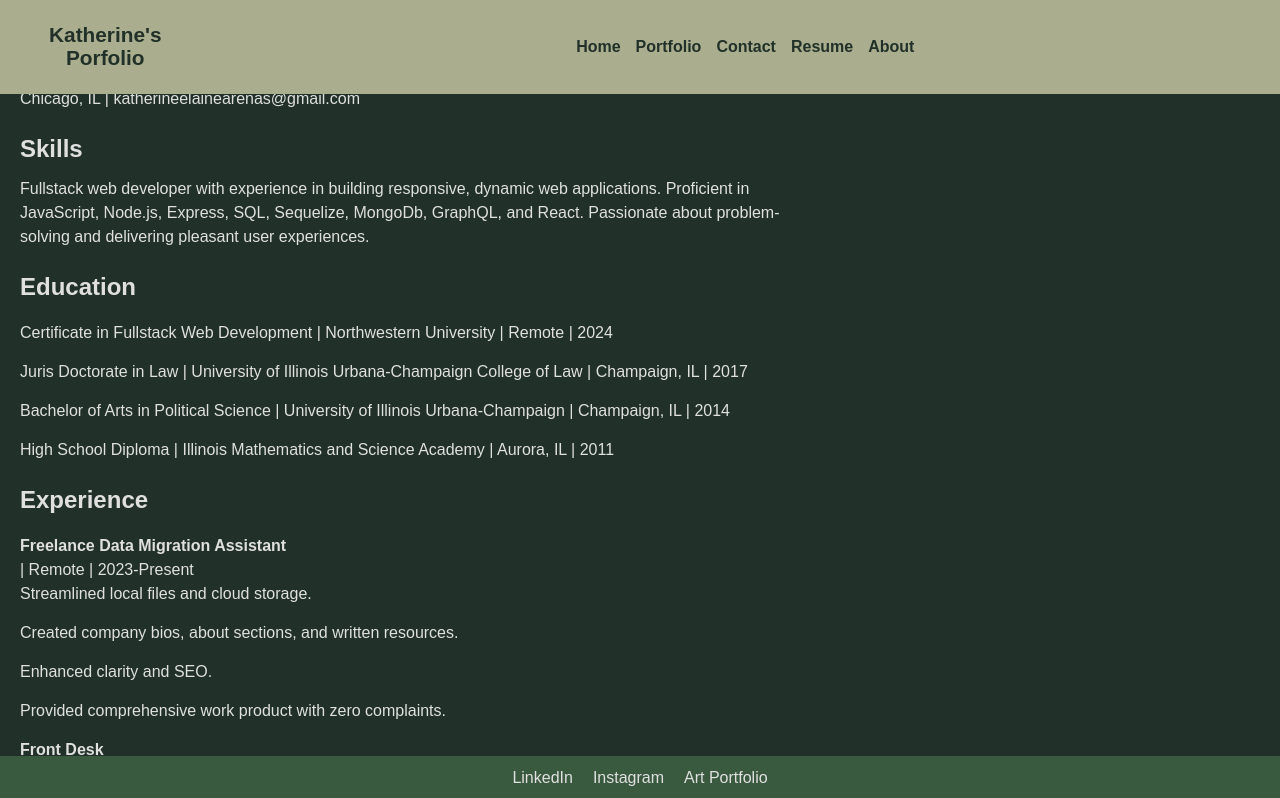
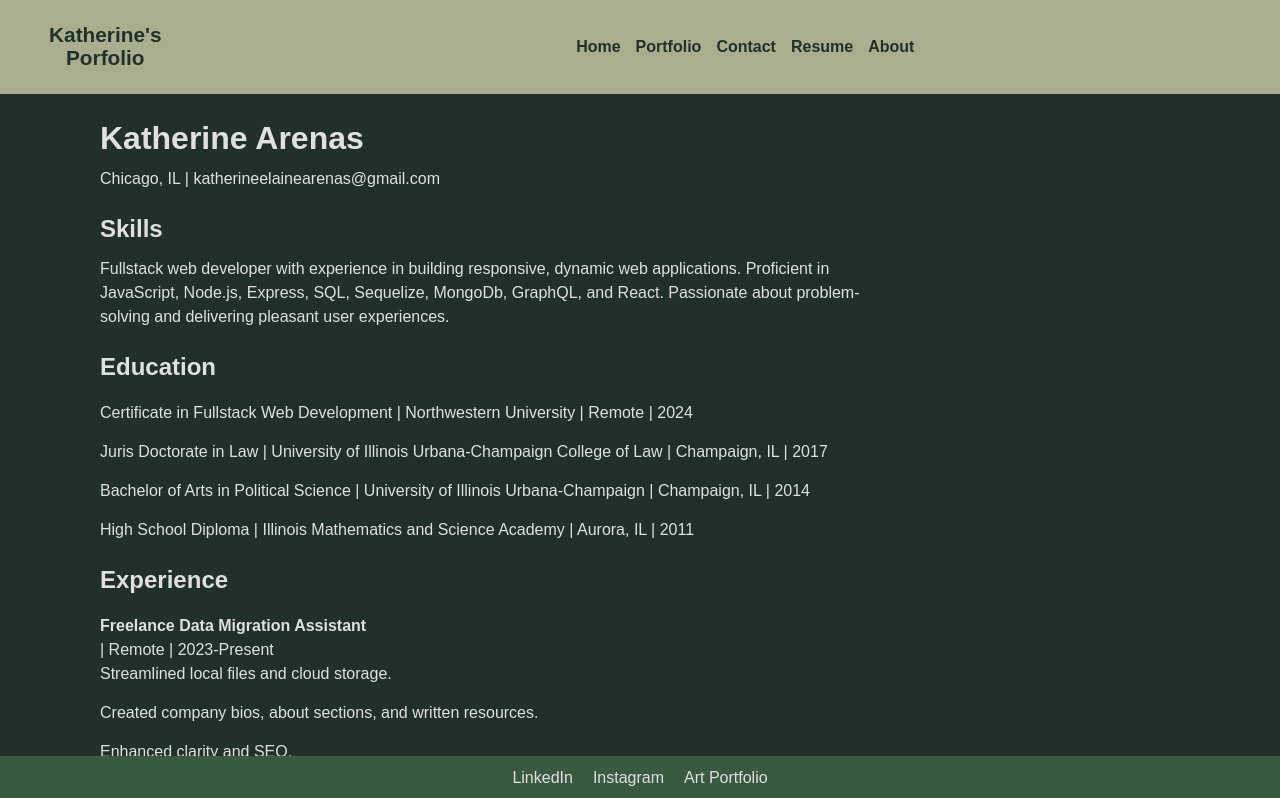
Before and after one commit to katherinearenas/react-portfolio, a React (Vite) app: page /resume in a window 1280 px wide. Shown: the top 798 px of the page. Built offline with nearby package versions, Linux system fonts and the light colour scheme.

Commit message:
added padding

```diff
--- a/src/components/style/header.css
+++ b/src/components/style/header.css
@@ -4,7 +4,7 @@
   padding: 10px 20px;
   display: flex;
   position: fixed;
-  top 0;
+  top: 0;
   justify-content: space-between;
   text-align: center;
   width: 100%;
--- a/src/pages/style/contact.css
+++ b/src/pages/style/contact.css
@@ -1,7 +1,7 @@
 .contact-container {
     max-width: 600px;
     margin: 0 auto;
-    padding: 20px;
+    padding: 100px;
     text-align: center;
   }
 
--- a/src/pages/style/home.css
+++ b/src/pages/style/home.css
@@ -1,6 +1,6 @@
 .home-container {
     text-align: center;
-    padding: 20px;
+    padding: 100px;
   }
 
   .cards-container {
--- a/src/pages/style/portfolio.css
+++ b/src/pages/style/portfolio.css
@@ -1,6 +1,7 @@
 .portfolio-container {
-    padding: 20px;
+    padding: 100px;
     text-align: center;
+
   }
 
   .cards-container {
--- a/src/pages/style/resume.css
+++ b/src/pages/style/resume.css
@@ -1,7 +1,8 @@
 .resume-container {
-    padding: 20px;
+    padding: 100px;
     max-width: 800px;
     margin: 0 auto;
+    align-items: center ;
   }
 
   .resume-container h1 {
```
